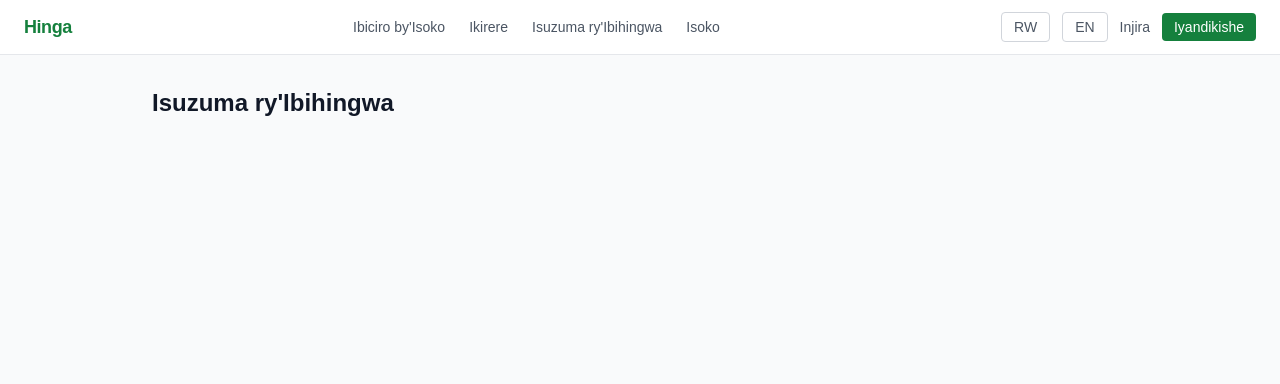
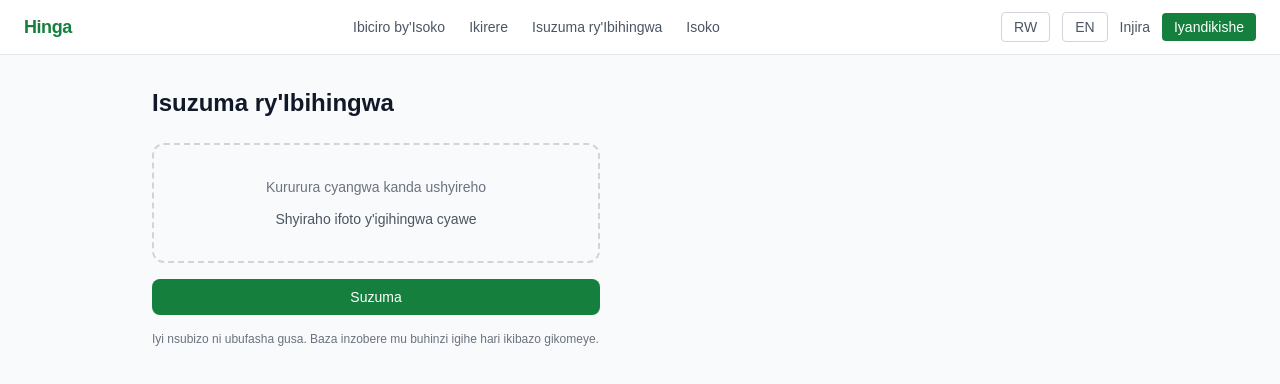
Before and after one commit to nshutilancelot3/Hinga_Project, a Next.js app in the folder frontend/: page /diagnosis in a window 1280 px wide. Shown: the top 384 px of the page. Built offline with nearby package versions, Linux system fonts and the light colour scheme; no server answers.

Commit message:
build diagnosis page with photo upload, preview, and result display

```diff
--- a/frontend/app/(dashboard)/diagnosis/page.tsx
+++ b/frontend/app/(dashboard)/diagnosis/page.tsx
@@ -1,10 +1,119 @@
-import { getTranslations } from 'next-intl/server';
+'use client';
 
-export default async function DiagnosisPage() {
-  const t = await getTranslations('diagnosis');
+import { useState } from 'react';
+import { useTranslations } from 'next-intl';
+import { useRouter } from 'next/navigation';
+import { apiUpload, getErrorMessage, isLoggedIn } from '@/lib/api';
+
+const MAX_SIZE_BYTES = 5 * 1024 * 1024;
+
+type DiagnosisResult = {
+  disease_name: string;
+  confidence: number;
+  treatment: string;
+};
+
+export default function DiagnosisPage() {
+  const t = useTranslations('diagnosis');
+  const router = useRouter();
+
+  const [file, setFile] = useState<File | null>(null);
+  const [previewUrl, setPreviewUrl] = useState<string | null>(null);
+  const [result, setResult] = useState<DiagnosisResult | null>(null);
+  const [error, setError] = useState('');
+  const [loading, setLoading] = useState(false);
+
+  function handleFileChange(e: React.ChangeEvent<HTMLInputElement>) {
+    const selected = e.target.files?.[0];
+    if (!selected) return;
+
+    if (selected.size > MAX_SIZE_BYTES) {
+      setError(t('errors.tooLarge'));
+      return;
+    }
+
+    setError('');
+    setResult(null);
+    setFile(selected);
+    setPreviewUrl(URL.createObjectURL(selected));
+  }
+
+  async function handleSubmit(e: React.FormEvent) {
+    e.preventDefault();
+
+    if (!isLoggedIn()) {
+      router.push('/login');
+      return;
+    }
+    if (!file) {
+      setError(t('errors.noFile'));
+      return;
+    }
+
+    setError('');
+    setResult(null);
+    setLoading(true);
+
+    try {
+      const formData = new FormData();
+      formData.append('photo', file);
+      const data = await apiUpload('/diagnose', formData);
+      setResult(data);
+    } catch (err) {
+      setError(getErrorMessage(err, t('errors.generic')));
+    } finally {
+      setLoading(false);
+    }
+  }
+
   return (
     <div>
       <h1 className="text-2xl font-semibold mb-6">{t('title')}</h1>
+
+      <form onSubmit={handleSubmit} className="max-w-md flex flex-col gap-4">
+        <label
+          htmlFor="photo"
+          className="border-2 border-dashed border-gray-300 rounded-xl p-8 text-center cursor-pointer hover:border-green-500 flex flex-col items-center gap-3"
+        >
+          {previewUrl ? (
+            // eslint-disable-next-line @next/next/no-img-element
+            <img src={previewUrl} alt="" className="max-h-48 rounded-lg object-cover" />
+          ) : (
+            <span className="text-sm text-gray-500">{t('dragDrop')}</span>
+          )}
+          <span className="text-sm text-gray-600">{t('upload')}</span>
+          <input
+            id="photo"
+            type="file"
+            accept="image/jpeg,image/png"
+            onChange={handleFileChange}
+            className="hidden"
+          />
+        </label>
+
+        {error && <p className="text-sm text-red-600">{error}</p>}
+
+        <button
+          type="submit"
+          disabled={loading}
+          className="bg-green-700 text-white rounded-lg py-2 text-sm font-medium hover:bg-green-800 disabled:opacity-60"
+        >
+          {loading ? t('loading') : t('diagnoseButton')}
+        </button>
+      </form>
+
+      {result && (
+        <div className="max-w-md bg-white border border-gray-200 rounded-xl p-6 mt-6">
+          <h2 className="text-lg font-semibold mb-3">{t('result')}</h2>
+          <p className="font-medium text-gray-900">{result.disease_name}</p>
+          <p className="text-sm text-gray-500 mb-3">
+            {t('confidence')}: {Math.round(result.confidence * 100)}%
+          </p>
+          <p className="text-sm text-gray-700">{result.treatment}</p>
+        </div>
+      )}
+
+      <p className="max-w-md text-xs text-gray-500 mt-4">{t('disclaimer')}</p>
     </div>
   );
 }
```
